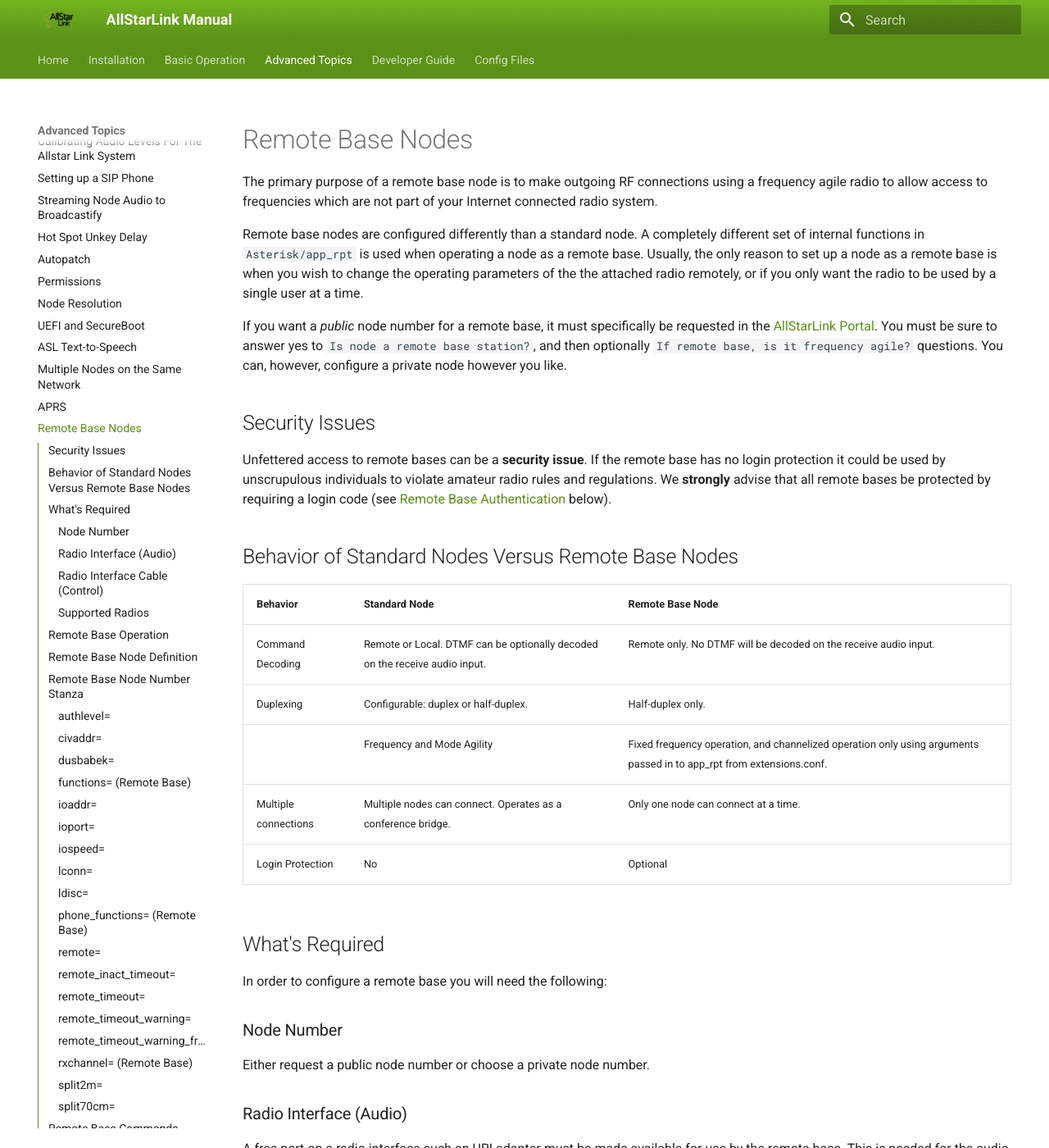
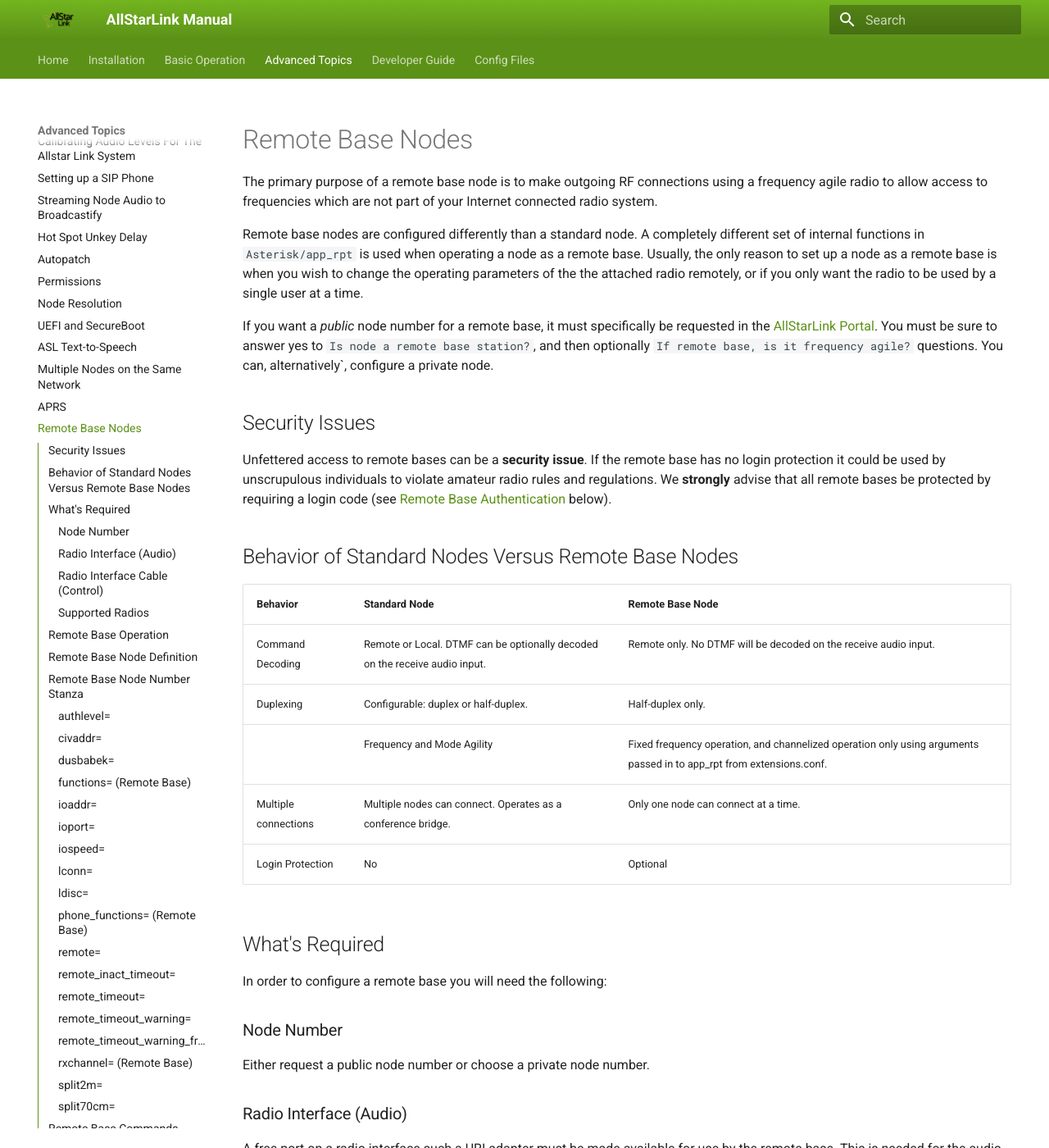
Before and after one commit to AllStarLink/ASL3-Manual, an MkDocs documentation site: the page built from docs/adv-topics/remotebase.md, in a window 1280 px wide and 1400 px high. Shown: the whole window at 82% size. Built offline with MkDocs 1.6.1 and Material for MkDocs 9.7.7, drawn with Linux system fonts in a browser that asks for light colours; some of the changed text lies outside the part shown.

Commit message:
Grammar updates.

```diff
--- a/docs/adv-topics/remotebase.md
+++ b/docs/adv-topics/remotebase.md
@@ -3,7 +3,7 @@ The primary purpose of a remote base node is to make outgoing RF connections usi
 
 Remote base nodes are configured differently than a standard node. A completely different set of internal functions in `Asterisk/app_rpt` is used when operating a node as a remote base. Usually, the only reason to set up a node as a remote base is when you wish to change the operating parameters of the the attached radio remotely, or if you only want the radio to be used by a single user at a time.
 
-If you want a *public* node number for a remote base, it must specifically be requested in the [AllStarLink Portal](https://allstarlink.org/portal). You must be sure to answer yes to `Is node a remote base station?`, and then optionally `If remote base, is it frequency agile?` questions. You can, however, configure a private node however you like.
+If you want a *public* node number for a remote base, it must specifically be requested in the [AllStarLink Portal](https://allstarlink.org/portal). You must be sure to answer yes to `Is node a remote base station?`, and then optionally `If remote base, is it frequency agile?` questions. You can, alternatively`, configure a private node.
 
 ## Security Issues
 Unfettered access to remote bases can be a **security issue**. If the remote base has no login protection it could be used by unscrupulous individuals to violate amateur radio rules and regulations. We **strongly** advise that all remote bases be protected by requiring a login code (see [Remote Base Authentication](#remote-base-authentication) below).
```
Also changed, not shown: other parts of docs/adv-topics/remotebase.md (+1 -1 lines).
